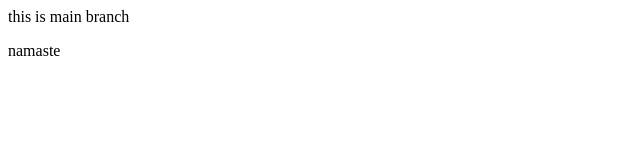
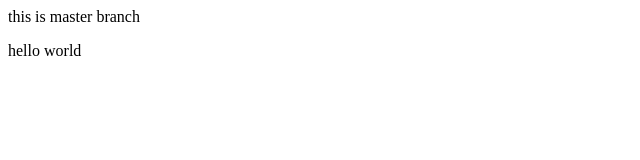
Before and after one commit to abhi280104/demo1, a plain HTML site: page index.html in a window 1280 px wide. Shown: the full height of the page, 0-640 px from the left. Drawn offline with Linux system fonts and the light colour scheme.

Commit message:
first commit in master

```diff
--- a/index.html
+++ b/index.html
@@ -1,2 +1,2 @@
-<p>this is main branch</p>
-<p> namaste</p>
+<p>this is master branch</p>
+<p>hello world</p>
```
